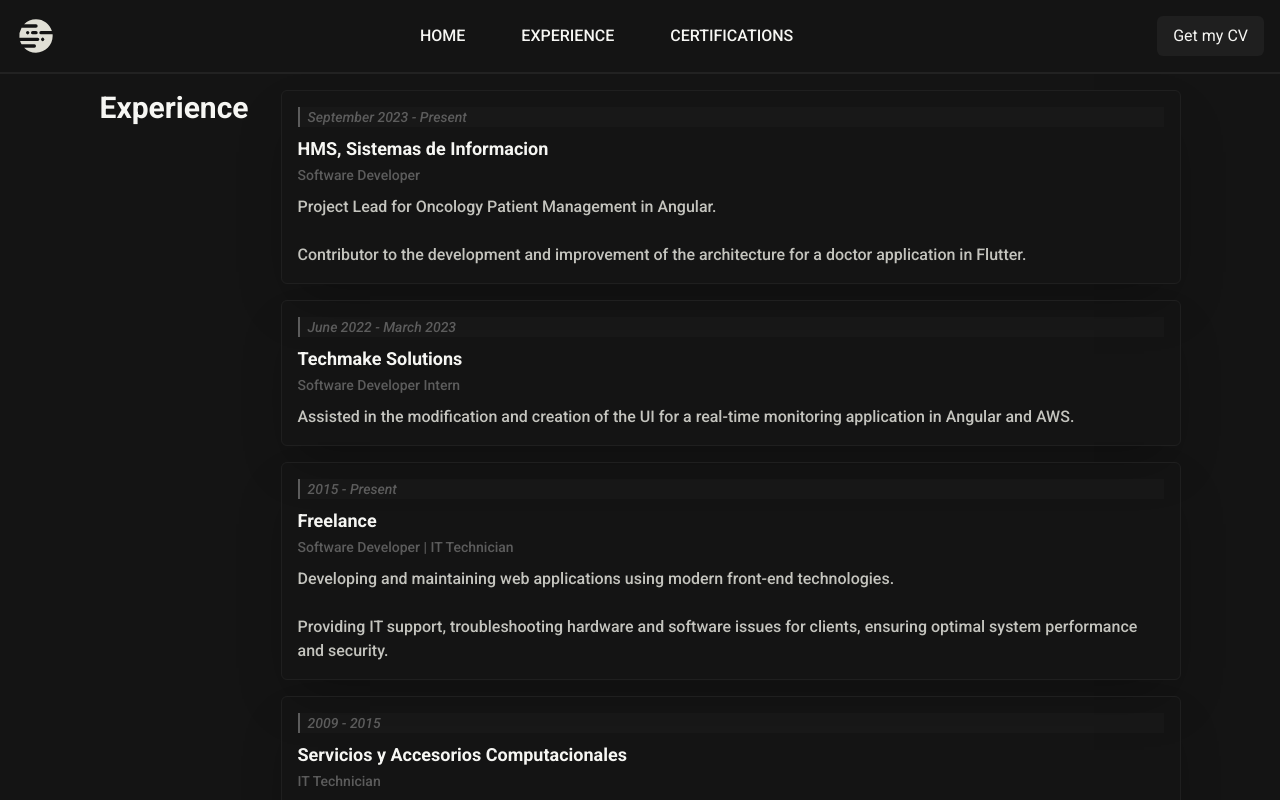
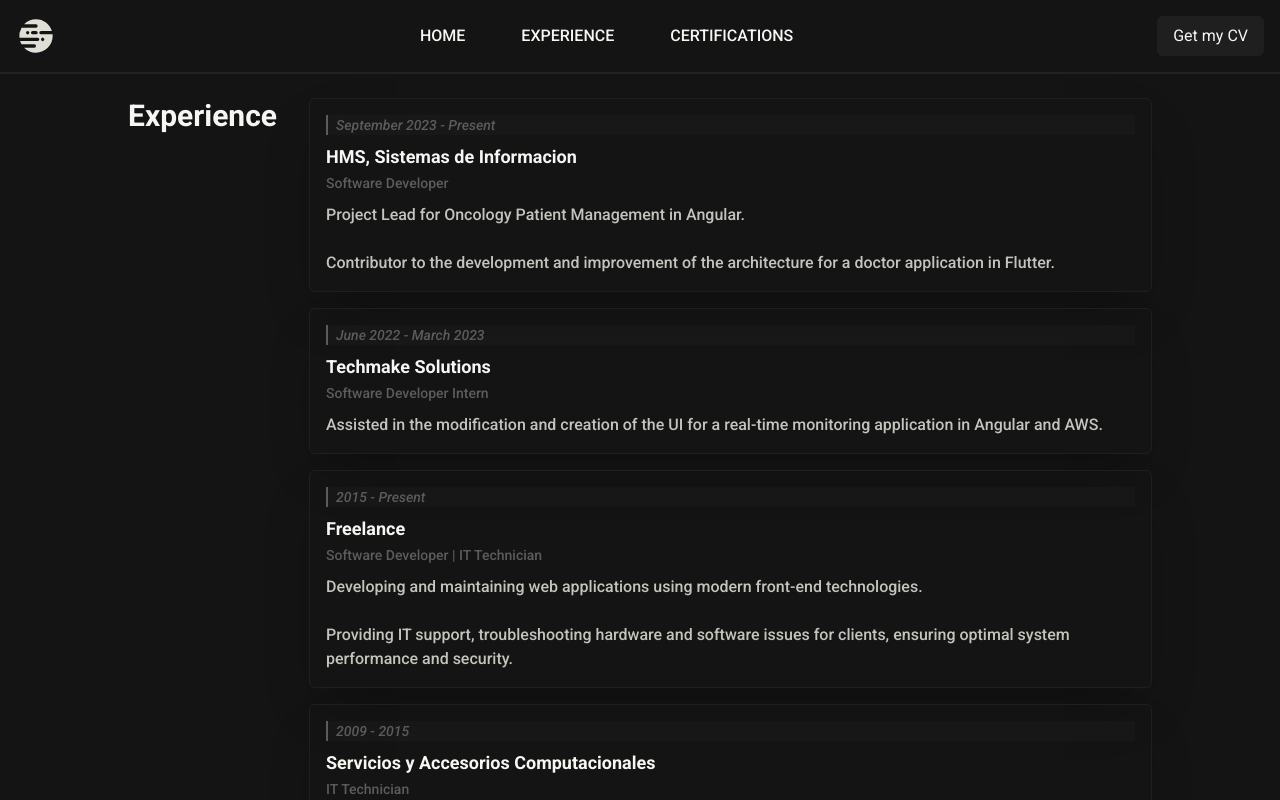
Before and after one commit to ismaelplg/ismaelplg.github.io, an Angular app: page /contact in a window 1280 px wide. Built offline with nearby package versions, Linux system fonts and the light colour scheme.

Commit message:
chore: fix certifications and experience padding and scrollbar hidden

```diff
--- a/src/app/features/certifications/certifications.component.html
+++ b/src/app/features/certifications/certifications.component.html
@@ -1,4 +1,4 @@
-<div class="bg-primary h-full overflow-y-auto p-4 md:p-8 xl:px-32 xl:py-12">
+<div class="bg-primary h-full overflow-y-auto p-4 md:p-8 xl:px-32 xl:pt-6">
   <div class="lg:flex lg:gap-8 xl:justify-center">
     <h1 class="text-bone mb-4 text-3xl font-bold">Certifications</h1>
 
--- a/src/app/features/experience/experience.component.html
+++ b/src/app/features/experience/experience.component.html
@@ -1,4 +1,6 @@
-<div class="bg-primary h-full overflow-y-auto p-4">
+<div
+  class="bg-primary scrollbar-hide h-full overflow-y-auto p-4 md:p-8 xl:px-32 xl:pt-6"
+>
   <div class="lg:flex lg:gap-8 xl:justify-center">
     <h1 class="text-bone mb-4 text-3xl font-bold">Experience</h1>
 
--- a/src/styles.css
+++ b/src/styles.css
@@ -18,3 +18,7 @@
 * {
   font-family: var(--font-roboto);
 }
+
+.scrollbar-hide::-webkit-scrollbar {
+  display: none;
+}
```
